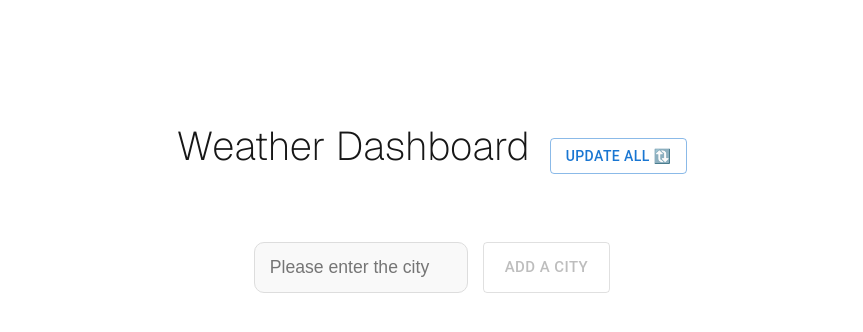
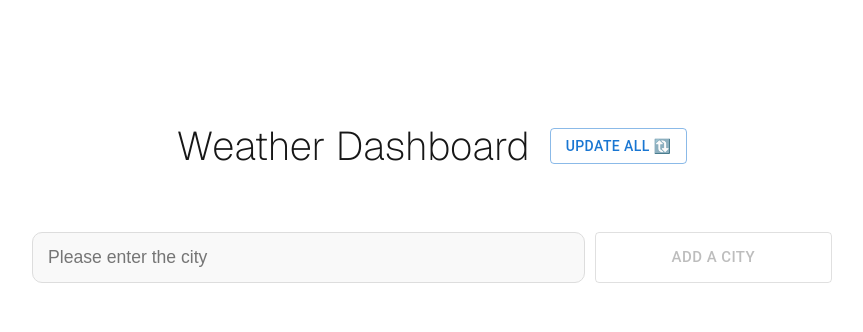
Before and after one commit to Dmytro1918/weather-app, a Next.js app: page / in a window 1280 px wide. Shown: the top 332 px of the page, without its empty margins (208-1071 px from the left). Built offline with nearby package versions, Linux system fonts and the light colour scheme.

Commit message:
Changing background color for black mode and some bugs;

```diff
--- a/src/app/components/addCityForm/AddCityForm.tsx
+++ b/src/app/components/addCityForm/AddCityForm.tsx
@@ -34,6 +34,7 @@ export const AddCityForm: React.FC<AddCityFormProps> = ({ onAddCity }) => {
     return (
         <form role="form" onSubmit={handleSubmit} className={styles.addCityForm}>
             <input
+                id='search-input'
                 className={styles.inputWrap}
                 type="text"
                 value={cityName}
--- a/src/app/page.module.css
+++ b/src/app/page.module.css
@@ -23,7 +23,6 @@
   width: 100%;
   max-width: 80%;
   flex-direction: column;
-  align-items: center;
   justify-content: flex-start;
   background-color: var(--foreground);
   padding: 120px 60px;
--- a/src/app/styles/components/addCityForm.module.scss
+++ b/src/app/styles/components/addCityForm.module.scss
@@ -1,16 +1,16 @@
-@import '../abstract/variables', '../abstract/functions','../abstract/mixins';
+@import '../abstract/functions','../abstract/variables', '../abstract/mixins' ;
 
 .addCityForm {
     display: flex;
-    flex-direction: row;
+    flex-direction: column;
     gap: 15px;
     margin: 30px auto;
     max-width: 90%;
     justify-content: center;
     padding: 0 16px;
 
-input[type="text"] {
-    max-width: 50%;
+    .inputWrap {
+        max-width: 100%;
         flex-grow: 1;
         padding: 14px 15px;
         border: 1px solid $border-color;
@@ -25,11 +25,9 @@ input[type="text"] {
             box-shadow: 0 0 0 3px $focus-ring;
         }
     }
-
 }
 
 .addCityForm button {
-
     &:not(:disabled) {
         cursor: pointer;
         transition: background-color 0.3s, transform 0.1s;
@@ -44,7 +42,7 @@ input[type="text"] {
     }
 }
 
-@include mq-min(map-get($breakpoints, SMiddleMid)) {
+@include mq-min(map-get($breakpoints, M)) {
 
     .addCityForm {
         flex-direction: row;
@@ -53,8 +51,9 @@ input[type="text"] {
         padding: 0;
     }
 
-    input[type="text"] {
+    .inputWrap {
         flex-basis: 70%;
+        max-width: 50%;
     }
 
     .addCityForm button {
@@ -65,12 +64,13 @@ input[type="text"] {
 @include mq-min(map-get($breakpoints, SPlusMax)) {
 
     .addCityForm {
+        flex-direction: row;
         margin-top: 60px;
         margin-bottom: 60px;
         max-width: 800px;
     }
 
-    input[type="text"] {
+    .inputWrap {
         padding: 16px 20px;
     }
 }
--- a/src/app/styles/components/cityInfo.module.scss
+++ b/src/app/styles/components/cityInfo.module.scss
@@ -15,6 +15,7 @@
 }
 
 .cityList {
+    width: inherit;
     display: flex;
     flex-direction: row;
     justify-content: center;
@@ -30,7 +31,8 @@
     }
 
     .title{
-    font-weight: 200;
-    font-size: 40px;
+        margin-bottom: 0;
+        font-weight: 200;
+        font-size: 40px;
     }
 }
```
Lines whose indentation alone changed are shown as unchanged.
